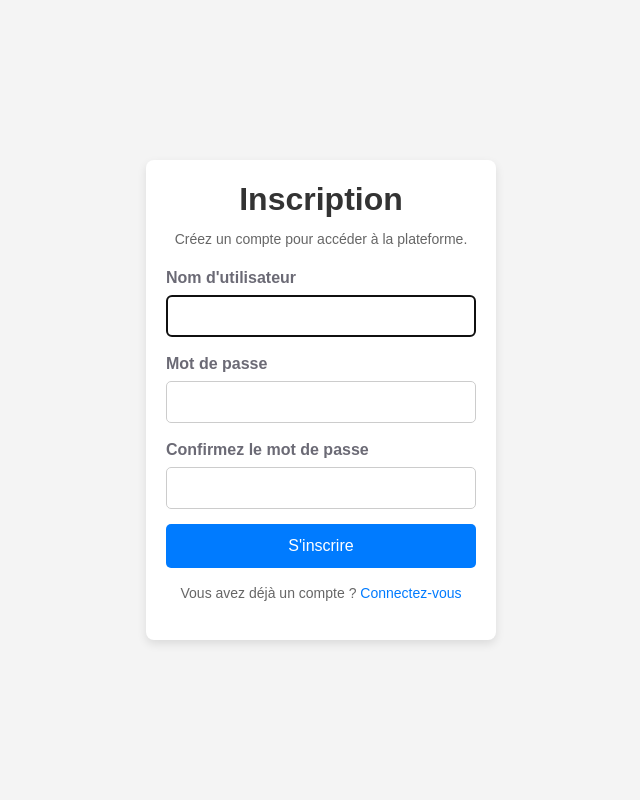
After one commit to BRANDONNE12345/onlineschool-django, a Django app: page /register/ in a window 1280 px wide. The commit adds this page. Shown: the whole page, without its empty margins (319-959 px from the left). Run offline with Django 5.2, Linux system fonts and the light colour scheme; style sheets or scripts are compiled from the project's sources.

```diff
--- a/onlineschool/settings.py
+++ b/onlineschool/settings.py
@@ -132,3 +132,6 @@ STATIC_ROOT = os.path.join(BASE_DIR, 'staticfiles')
 # https://docs.djangoproject.com/en/5.1/ref/settings/#default-auto-field
 
 DEFAULT_AUTO_FIELD = 'django.db.models.BigAutoField'
+LOGIN_URL = '/login/'
+
+AUTH_USER_MODEL = 'users.User'
--- /dev/null
+++ b/onlineschool/templates/user/register.html
@@ -0,0 +1,136 @@
+{% load static %}
+<!DOCTYPE html>
+<html lang="fr">
+<head>
+    <meta charset="UTF-8">
+    <meta name="viewport" content="width=device-width, initial-scale=1.0">
+    <title>Inscription | EDUKATE</title>
+    <link rel="stylesheet" href="{% static 'css/styles.css' %}">
+    <style>
+        /* Styles de base pour les pages d'authentification */
+        body {
+            font-family: Arial, sans-serif;
+            background-color: #f4f4f4;
+            margin: 0;
+            padding: 0;
+        }
+
+        .auth-container {
+            display: flex;
+            justify-content: center;
+            align-items: center;
+            height: 100vh;
+        }
+
+        .auth-box {
+            width: 350px;
+            padding: 20px;
+            background: #fff;
+            box-shadow: 0 4px 10px rgba(0, 0, 0, 0.1);
+            border-radius: 8px;
+            text-align: center;
+        }
+
+        .auth-box h2 {
+            margin-bottom: 10px;
+            color: #333;
+        }
+
+        .auth-box p {
+            font-size: 14px;
+            color: #666;
+        }
+
+        .form-group {
+            margin-bottom: 15px;
+            text-align: left;
+        }
+
+        .form-group label {
+            display: block;
+            font-weight: bold;
+            margin-bottom: 5px;
+        }
+
+        .form-group input {
+            width: 100%;
+            padding: 8px;
+            border: 1px solid #ccc;
+            border-radius: 5px;
+        }
+
+        .btn {
+            width: 100%;
+            padding: 10px;
+            background: #007bff;
+            color: #fff;
+            border: none;
+            border-radius: 5px;
+            cursor: pointer;
+            font-size: 16px;
+        }
+
+        .btn:hover {
+            background: #0056b3;
+        }
+
+        .auth-footer {
+            margin-top: 15px;
+            font-size: 14px;
+        }
+
+        .auth-footer a {
+            color: #007bff;
+            text-decoration: none;
+        }
+
+        .auth-footer a:hover {
+            text-decoration: underline;
+        }
+    </style>
+</head>
+<body>
+
+    <div class="auth-container">
+        <div class="auth-box">
+            <h2>Inscription</h2>
+            <p>Créez un compte pour accéder à la plateforme.</p>
+
+            {% if messages %}
+                <div class="messages">
+                    {% for message in messages %}
+                        <p class="{{ message.tags }}">{{ message }}</p>
+                    {% endfor %}
+                </div>
+            {% endif %}
+
+            <form method="POST">
+                {% csrf_token %}
+
+                <div class="form-group">
+                    <label for="id_username">Nom d'utilisateur</label>
+                    {{ form.username }}
+                </div>
+
+
+                <div class="form-group">
+                    <label for="id_password1">Mot de passe</label>
+                    {{ form.password1 }}
+                </div>
+
+                <div class="form-group">
+                    <label for="id_password2">Confirmez le mot de passe</label>
+                    {{ form.password2 }}
+                </div>
+
+                <button type="submit" class="btn">S'inscrire</button>
+            </form>
+
+            <p class="auth-footer">
+                Vous avez déjà un compte ? <a href="{% url 'login' %}">Connectez-vous</a>
+            </p>
+        </div>
+    </div>
+
+</body>
+</html>
--- a/onlineschool/urls.py
+++ b/onlineschool/urls.py
@@ -18,7 +18,8 @@ from django.contrib import admin
 from django.http import HttpResponse
 from django.urls import include, path
 from onlineschool import views
-
+from .views import login_view, logout_view
+from users.views import register
 
 urlpatterns = [
 
@@ -28,12 +29,12 @@ urlpatterns = [
     path('dashboard/finance/', views.dashboard_finance, name='dashboard_finance'),
     path('dashboard/enseignant/', views.dashboard_enseignant, name='dashboard_enseignant'),
 
-
-
-
+    path('login/', login_view, name='login'),
+    path('logout/', logout_view, name='logout'),
     path('finance/', include('finance.urls')),
     path('users/', include('users.urls')),
     path('courses/', include('courses.urls')),
+    path('register/', register, name='register'),
 
 
 ]
--- a/users/admin.py
+++ b/users/admin.py
@@ -9,7 +9,7 @@ class CustomUserAdmin(UserAdmin):
     model = User
 
     list_display = ('username', 'email', 'first_name', 'last_name', 'role', 'is_active', 'is_staff')
-    list_filter = ('role', 'is_staff', 'is_active')
+    list_filter = ('role', 'is_staff', 'is_active','is_approved')
     search_fields = ('username', 'email', 'first_name', 'last_name')
     ordering = ('username',)
 
@@ -56,5 +56,7 @@ class CustomUserAdmin(UserAdmin):
         updated = queryset.update(role='ADMIN', is_staff=True, is_superuser=True)
         self.message_user(request, f"{updated} utilisateur(s) mis à jour en tant qu'Administrateur.")
     set_as_admin.short_description = "Définir comme Administrateur"
-
+    def approve_users(self, request, queryset):
+        queryset.update(is_approved=True)
+    approve_users.short_description = "Approuver les utilisateurs sélectionnés"
 admin.site.register(User, CustomUserAdmin)
--- a/users/apps.py
+++ b/users/apps.py
@@ -4,3 +4,5 @@ from django.apps import AppConfig
 class UsersConfig(AppConfig):
     default_auto_field = 'django.db.models.BigAutoField'
     name = 'users'
+def ready(self):
+    import users.signals
--- a/users/forms.py
+++ b/users/forms.py
@@ -22,3 +22,9 @@ class CustomUserChangeForm(UserChangeForm):
         super().__init__(*args, **kwargs)
         for field in self.fields.values():
             field.widget.attrs.update({'class': 'form-control', 'placeholder': field.label})
+
+
+class UserRegistrationForm(UserCreationForm):
+    class Meta:
+        model = User
+        fields = ['username', 'email', 'password1', 'password2']
--- a/users/models.py
+++ b/users/models.py
@@ -8,9 +8,11 @@ class User(AbstractUser):
         ('SCOLARITE', 'Responsable de scolarité'),
         ('ENSEIGNANT', 'Enseignant'),
         ('ETUDIANT', 'Étudiant'),
-        ('COMPTA', 'Comptabilité'),
+        ('teacher', 'Enseignant'),
     ]
     role = models.CharField(max_length=20, choices=ROLE_CHOICES, default='ETUDIANT')
+    is_approved = models.BooleanField(default=False)
+    email = models.EmailField(unique=True)  # Assure-toi que l'email est unique
     def __str__(self):
         return f"{self.username} ({self.get_role_display()})"
 
--- a/users/urls.py
+++ b/users/urls.py
@@ -1,9 +1,12 @@
 from django.urls import path
 from . import views
+from .views import register
 
 app_name = 'users'
 
 urlpatterns = [
     path('profile/', views.profile, name='profile'),
     path('profile/edit/', views.edit_profile, name='edit_profile'),
+    path('register/', register, name='register'),
+
 ]
--- a/users/views.py
+++ b/users/views.py
@@ -1,7 +1,33 @@
 from django.shortcuts import render, redirect, get_object_or_404
 from django.contrib.auth.decorators import login_required
-from .models import User
 from .forms import CustomUserChangeForm
+from django.contrib import messages
+from django.contrib.auth.views import LoginView
+from django.contrib.auth.forms import UserCreationForm
+from django.contrib.auth import get_user_model
+
+
+User = get_user_model()  # Récupère le modèle utilisateur personnalisé
+
+def register(request):
+    if request.method == "POST":
+        form = UserCreationForm(request.POST)
+        if form.is_valid():
+            form.save()
+            messages.success(request, "Inscription réussie ! Connectez-vous maintenant.")
+            return redirect("login")
+    else:
+        form = UserCreationForm()
+
+    return render(request, "user/register.html", {"form": form})
+
+class CustomLoginView(LoginView):
+    def form_valid(self, form):
+        user = form.get_user()
+        if not user.is_approved:
+            messages.error(self.request, "Votre compte n'est pas encore validé par l'administrateur.")
+            return redirect("login")
+        return super().form_valid(form)
 
 @login_required
 def profile(request):
```
Also changed, not shown: onlineschool/forms.py (added, +9 -0 lines), onlineschool/templates/index.html (+17 -8 lines), onlineschool/templates/user/login.html (added, +118 -0 lines), onlineschool/views.py (+39 -6 lines), users/signals.py (added, +15 -0 lines), db.sqlite3, templates/image.png (added), users/migrations/0002_alter_user_role.py (added), users/migrations/0003_user_is_approved.py (added), users/migrations/0004_alter_user_email.py (added).
